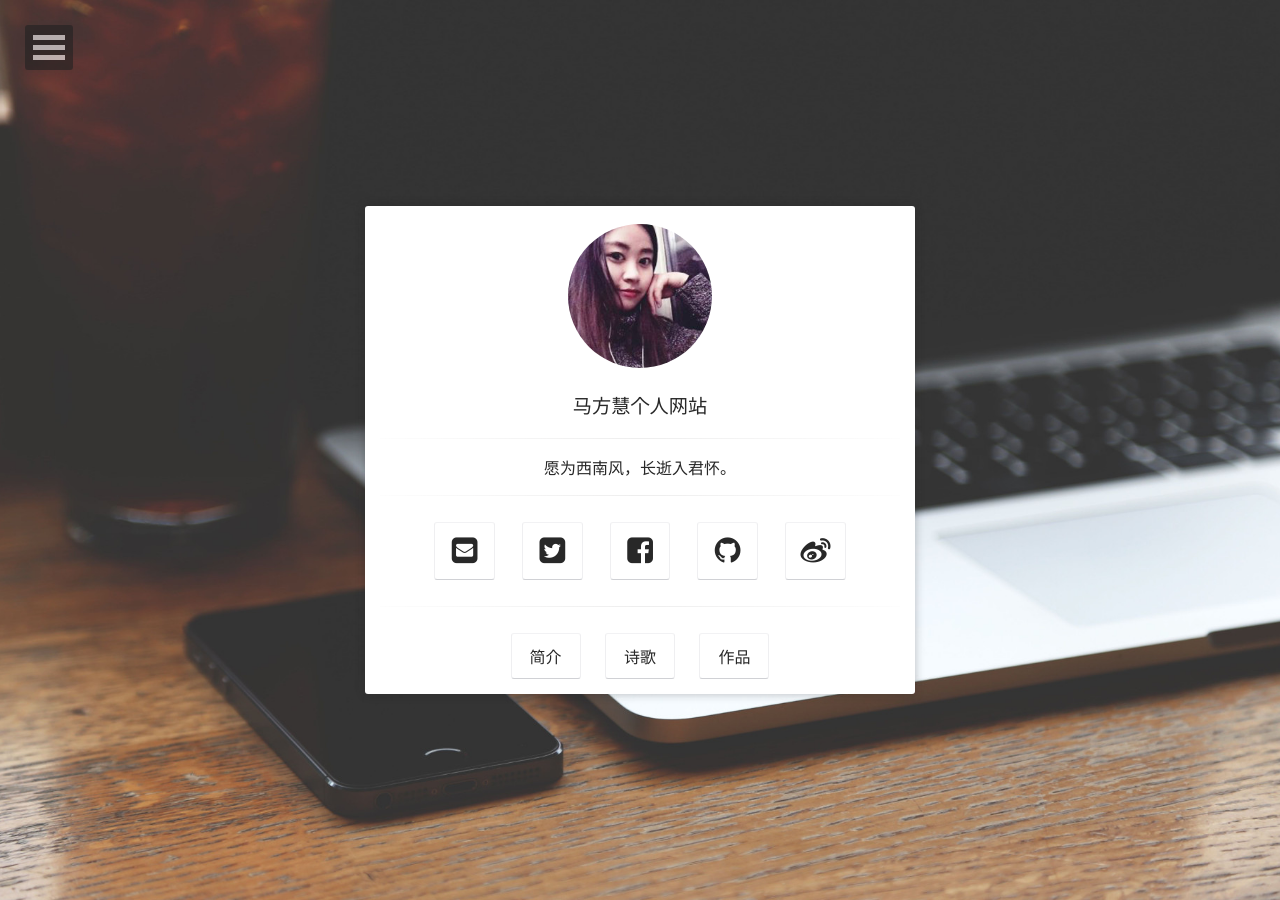
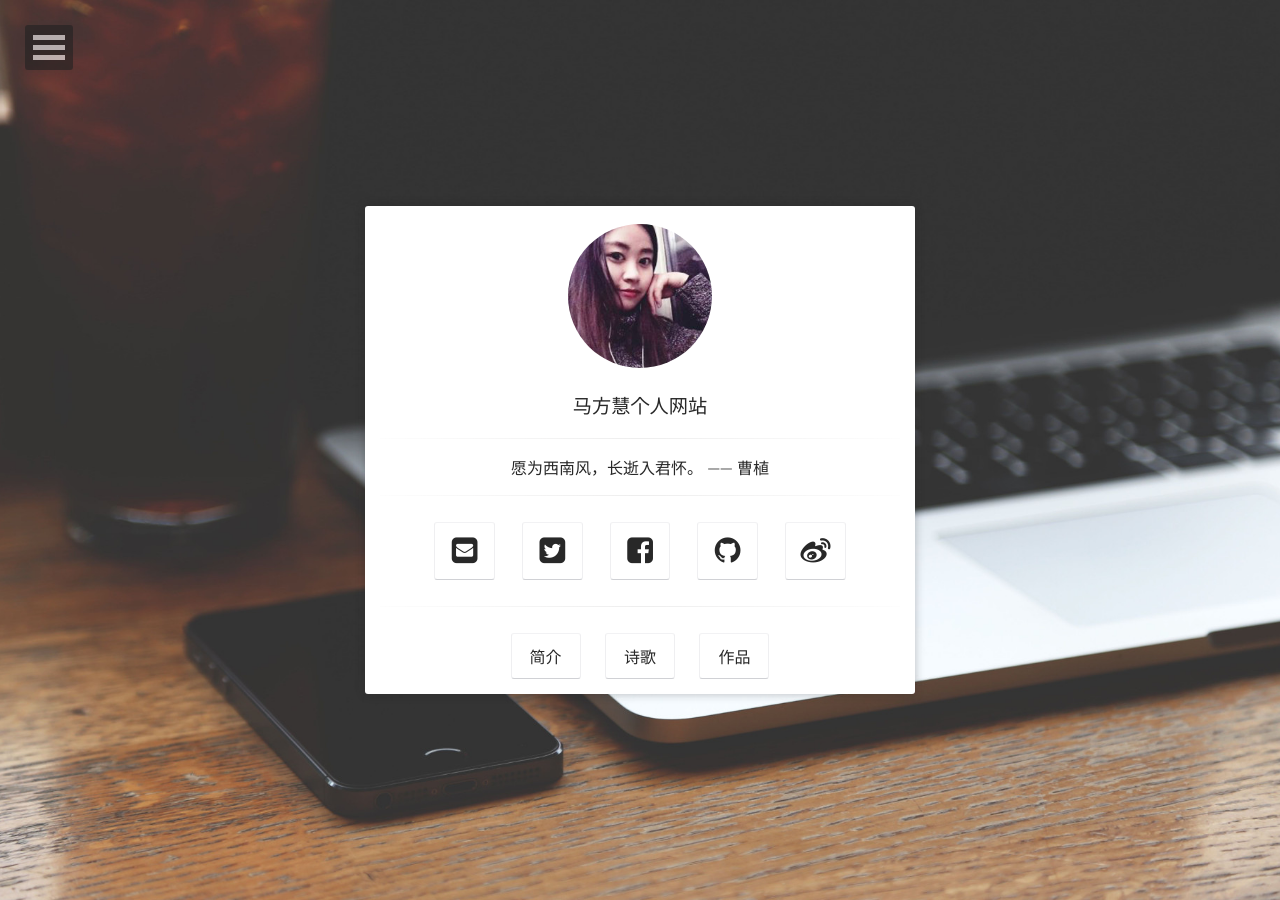
Before and after one commit to duxiehao/mafanghui, a Jekyll site: the page built from index.html, in a window 1280 px wide. Built offline with Jekyll 4.4.1, drawn with Linux system fonts in a browser that asks for light colours; some web fonts are replaced.

Commit message:
Update _config.yml

```diff
--- a/_config.yml
+++ b/_config.yml
@@ -1,6 +1,6 @@
 # Site
 title:              马方慧个人网站
-bio:                '愿为西南风，长逝入君怀。'
+bio:                '愿为西南风，长逝入君怀。 —— 曹植'
 description:        "这里是马方慧（Moana）的个人网站，欢迎访问。"
 reading_time:       true
 words_per_minute:   200
```
